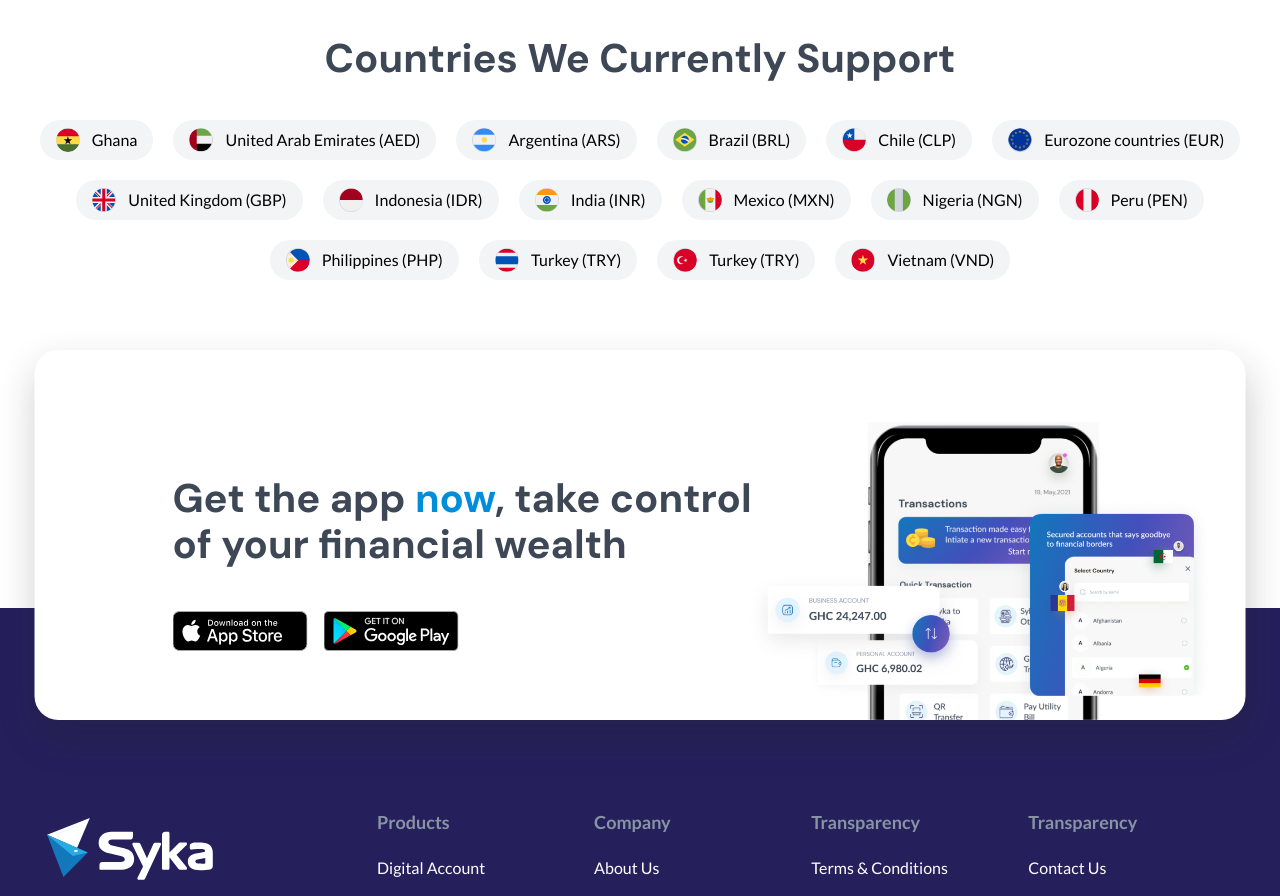
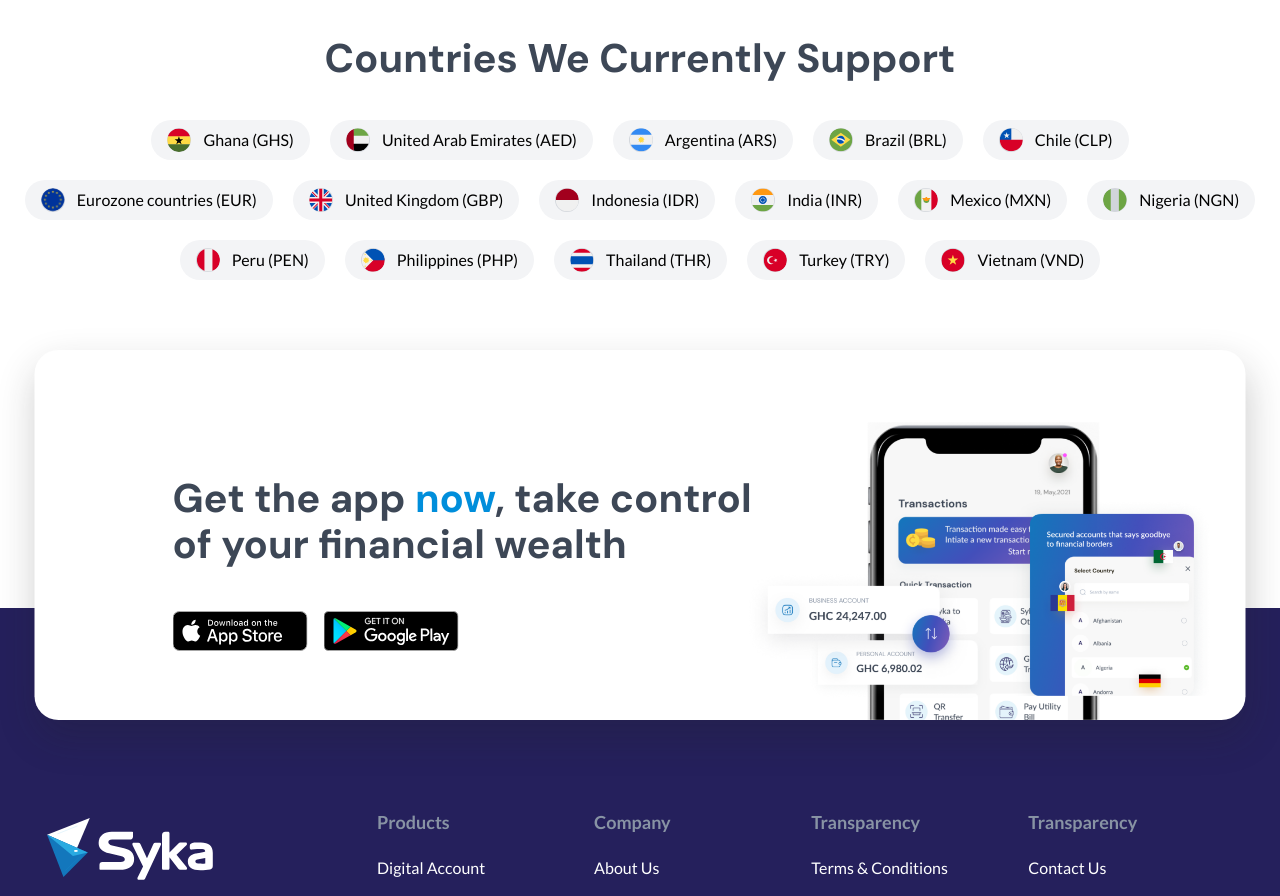
Before and after one commit to Xenon-Ltd/syka-web, a Next.js app: page /pay in a window 1280 px wide. Shown: the part 5400-6296 px from the top of the page. Built offline with nearby package versions, Linux system fonts and the light colour scheme.

Commit message:
minor changes

```diff
--- a/src/components/pay/countries.tsx
+++ b/src/components/pay/countries.tsx
@@ -4,7 +4,7 @@
 
 const countries = [
   {
-    name: "Ghana",
+    name: "Ghana (GHS)",
     Icon: COUNTRIES_ICON.GH,
     pending: false,
   },
@@ -69,7 +69,7 @@
     pending: false,
   },
   {
-    name: "Turkey (TRY)",
+    name: "Thailand (THR)",
     Icon: COUNTRIES_ICON.TH,
     pending: false,
   },
```
